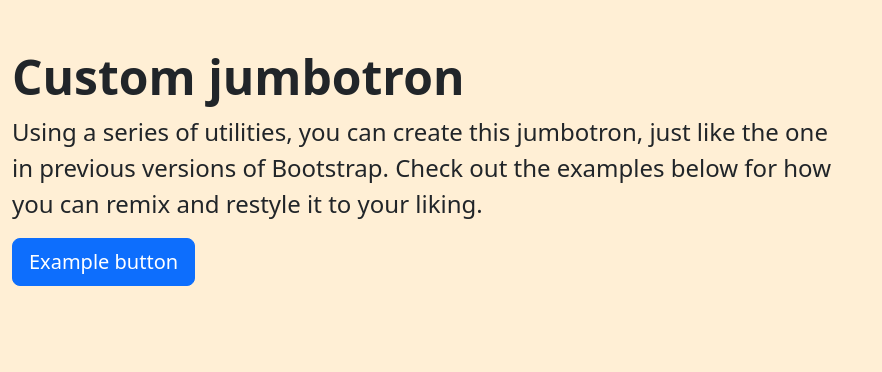
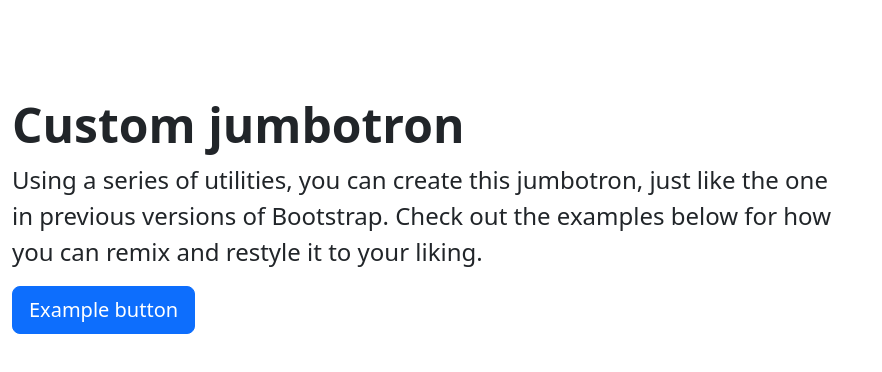
Before and after one commit to sehaj97/isehaj, a Next.js app: page / in a window 1280 px wide. Shown: the top 372 px of the page, without its empty margins (0-882 px from the left). Built offline with nearby package versions, Linux system fonts and the light colour scheme.

Commit message:
updated style

```diff
--- a/src/components/Hero/index.js
+++ b/src/components/Hero/index.js
@@ -5,12 +5,12 @@
 const Wrapper = styled.section`
   width: 100vw;
   height: 100vh;
-  background: papayawhip;
+  background: #ffffff;
 `;
 
 function Hero() {
   return (
-    <Wrapper>
+    <Wrapper className="mx-auto my-auto py-5">
       <div className="container-fluid py-5">
         <h1 className="display-5 fw-bold">Custom jumbotron</h1>
         <p className="col-md-8 fs-4">
```
